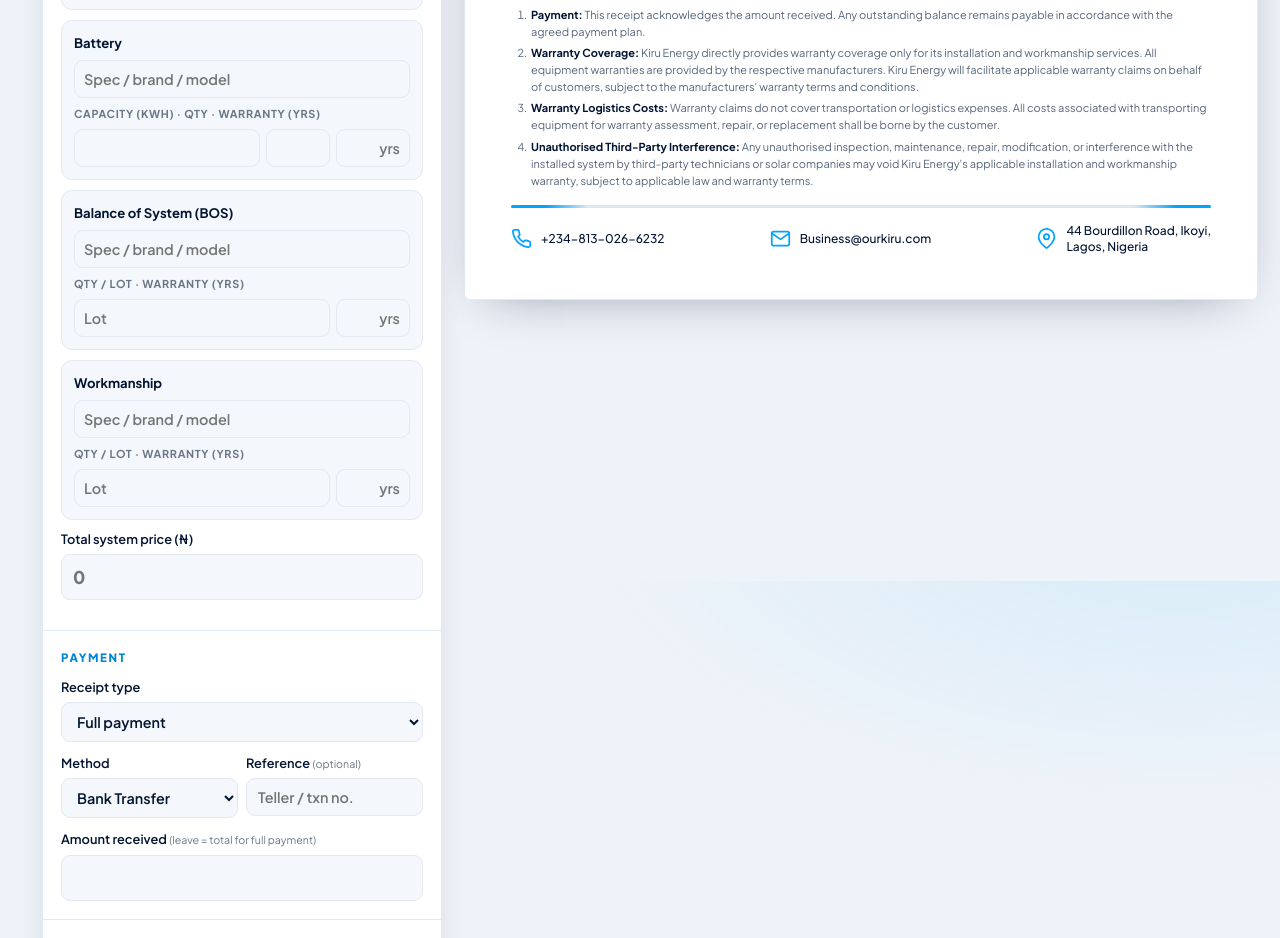
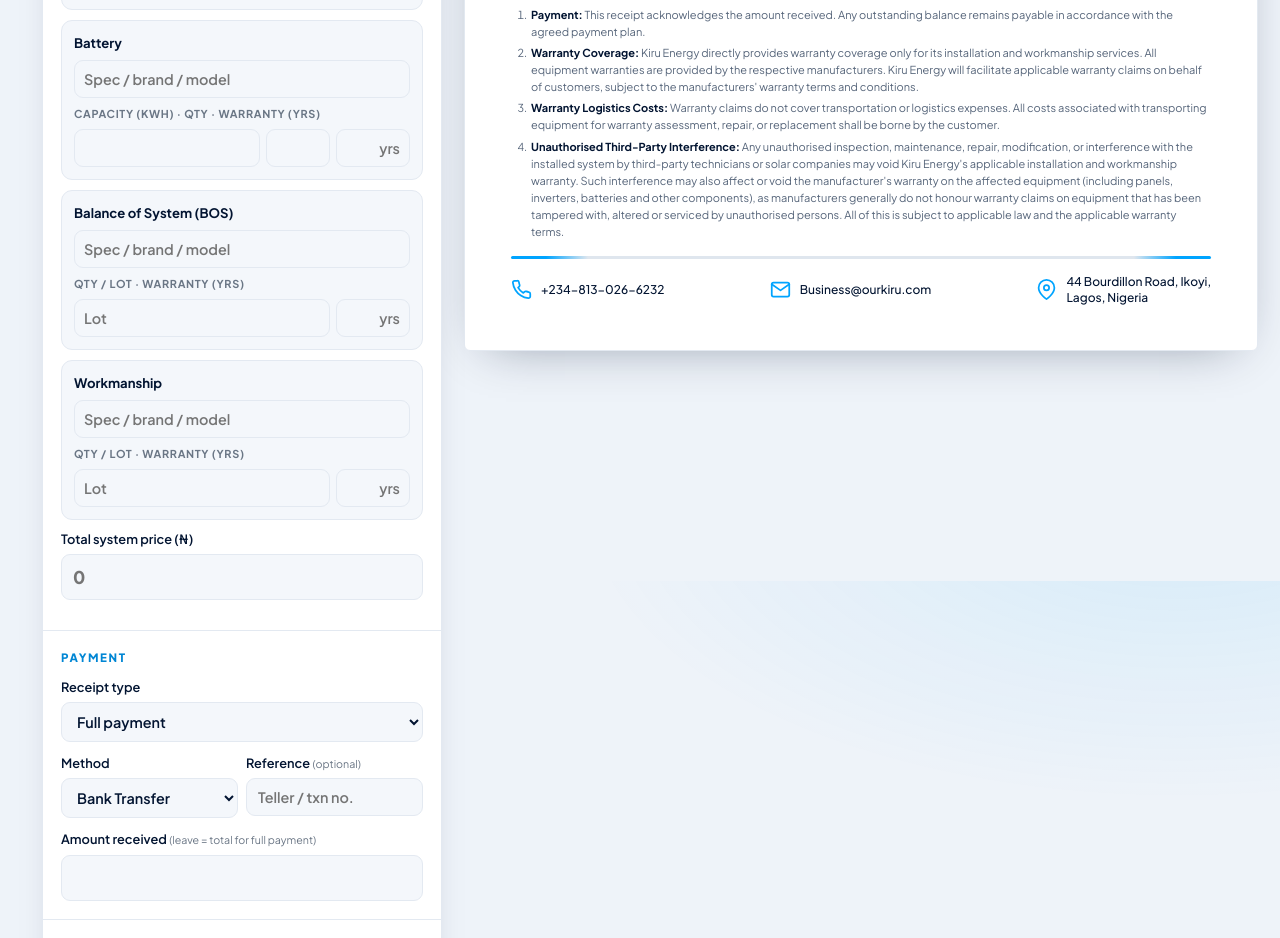
Before and after one commit to Benchike/Inventory-Management-System, a plain HTML site: page receipt-generator.html in a window 1280 px wide. Shown: the part 1019-1957 px from the top of the page. Drawn offline with nearby package versions, Linux system fonts and the light colour scheme.

Commit message:
Receipt T&C: unauthorised interference can also affect manufacturer warranty
Co-Authored-By: Claude Sonnet 5.5 <noreply@anthropic.com>

```diff
--- a/receipt-generator.html
+++ b/receipt-generator.html
@@ -422,7 +422,7 @@ const DEFAULT_TC=[
   "Payment: This receipt acknowledges the amount received. Any outstanding balance remains payable in accordance with the agreed payment plan.",
   "Warranty Coverage: Kiru Energy directly provides warranty coverage only for its installation and workmanship services. All equipment warranties are provided by the respective manufacturers. Kiru Energy will facilitate applicable warranty claims on behalf of customers, subject to the manufacturers' warranty terms and conditions.",
   "Warranty Logistics Costs: Warranty claims do not cover transportation or logistics expenses. All costs associated with transporting equipment for warranty assessment, repair, or replacement shall be borne by the customer.",
-  "Unauthorised Third-Party Interference: Any unauthorised inspection, maintenance, repair, modification, or interference with the installed system by third-party technicians or solar companies may void Kiru Energy's applicable installation and workmanship warranty, subject to applicable law and warranty terms."
+  "Unauthorised Third-Party Interference: Any unauthorised inspection, maintenance, repair, modification, or interference with the installed system by third-party technicians or solar companies may void Kiru Energy's applicable installation and workmanship warranty. Such interference may also affect or void the manufacturer's warranty on the affected equipment (including panels, inverters, batteries and other components), as manufacturers generally do not honour warranty claims on equipment that has been tampered with, altered or serviced by unauthorised persons. All of this is subject to applicable law and the applicable warranty terms."
 ].join("\n");
 function tcEsc(s){return String(s).replace(/&/g,"&amp;").replace(/</g,"&lt;").replace(/>/g,"&gt;");}
 function renderTerms(){
```
